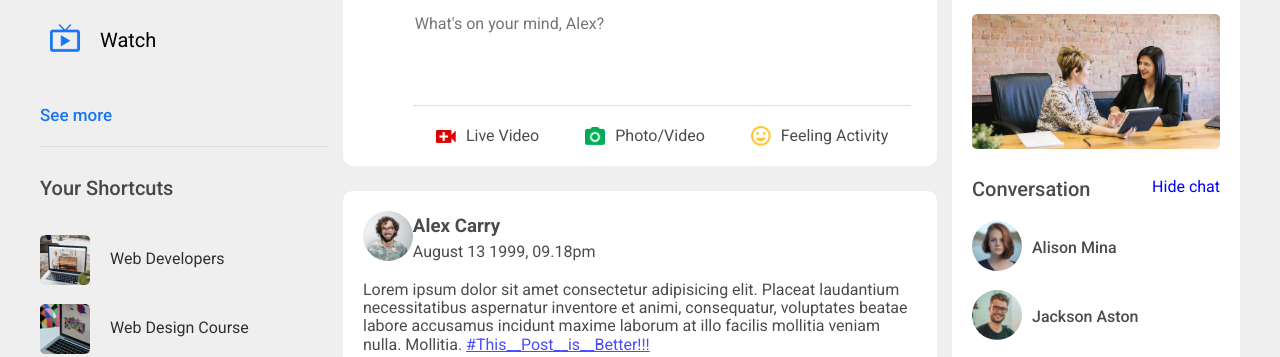
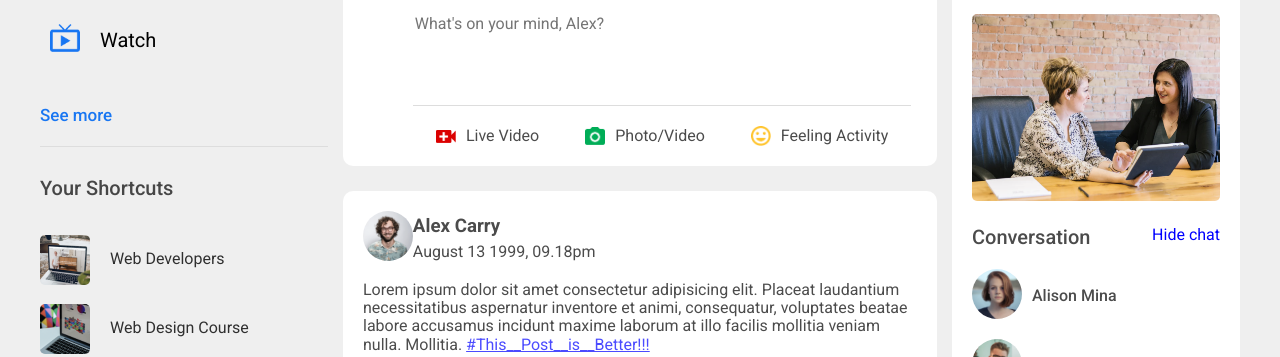
Before and after one commit to ChungPhong/Day-6, a plain HTML site: page index.html in a window 1280 px wide. Shown: the part 381-738 px from the top of the page. Drawn offline with Linux system fonts and the light colour scheme.

Commit message:
fix-hover-image-p2

```diff
--- a/assets/css/style.css
+++ b/assets/css/style.css
@@ -455,11 +455,12 @@
 .main-right .row-image {
   margin-top: 20px;
   overflow: hidden;
+  height: 187px;
+  border-radius: 5px;
 }
 .main-right .row-image img {
   width: 100%;
-  height: auto;
-  border-radius: 5px;
+  height: 100%;
   object-fit: cover;
   transition: transform 0.9s ease;
   cursor: pointer;
```
